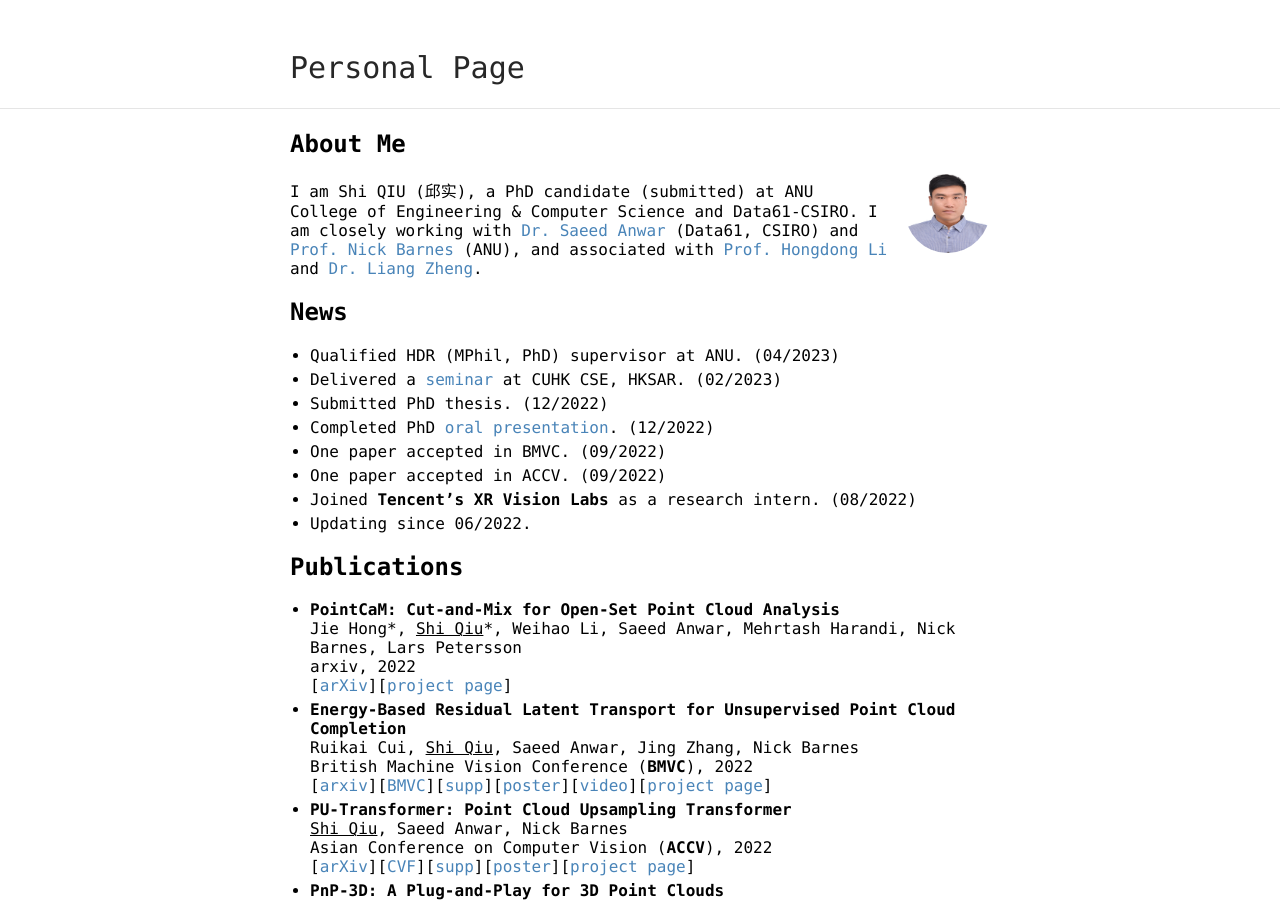
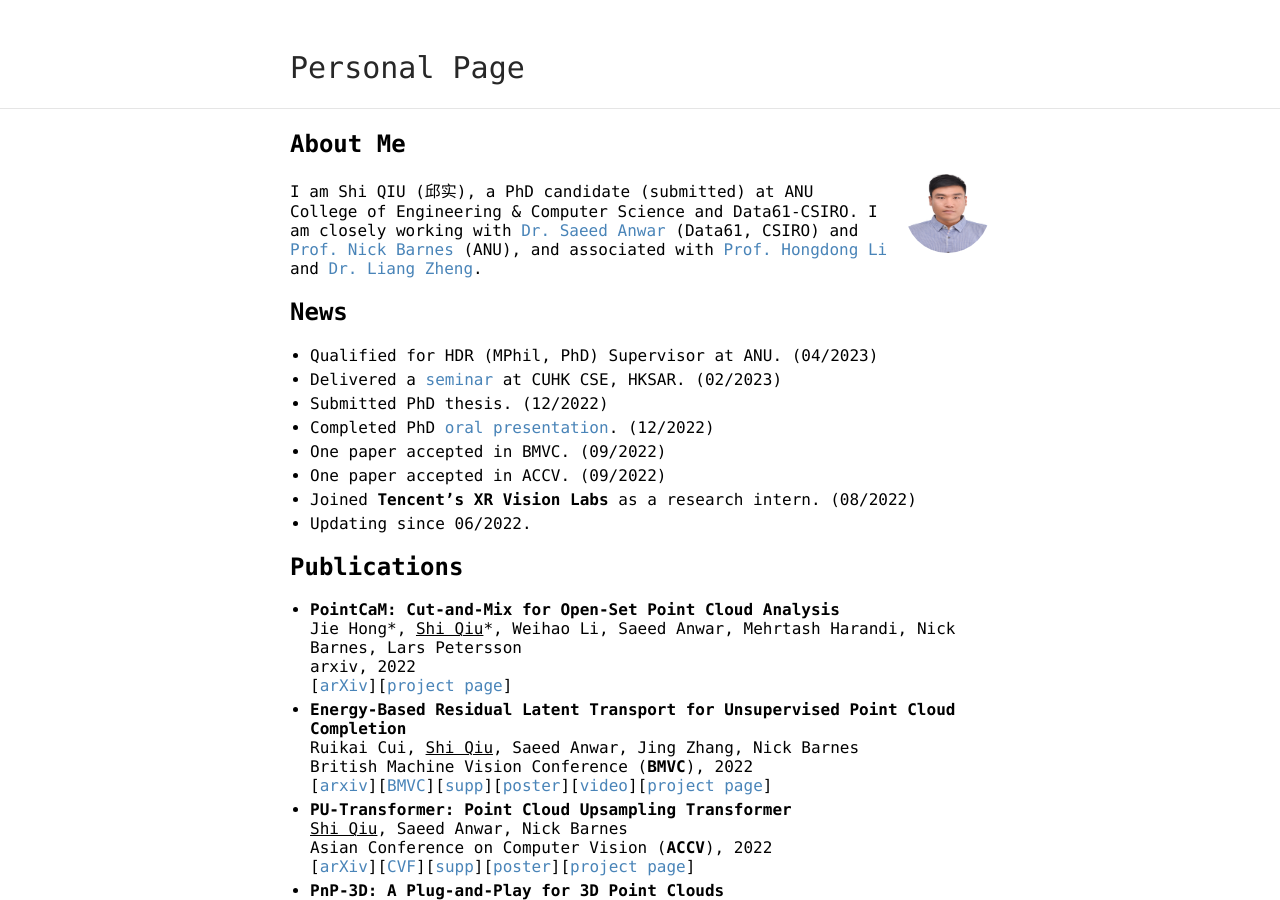
Before and after one commit to ShiQiu0419/ShiQiu0419.github.io, a Jekyll site: the page built from index.md, in a window 1280 px wide and 900 px high. Built offline with Jekyll 4.4.1, drawn with Linux system fonts in a browser that asks for light colours; our own code applies the rules of GitHub Pages for plain Markdown files.

Commit message:
Update index.md

```diff
--- a/index.md
+++ b/index.md
@@ -8,7 +8,7 @@ layout: default
 I am Shi QIU (邱实), a PhD candidate (submitted) at ANU College of Engineering & Computer Science and Data61-CSIRO. I am closely working with [Dr. Saeed Anwar](https://saeed-anwar.github.io/) (Data61, CSIRO) and [Prof. Nick Barnes](http://users.cecs.anu.edu.au/~nmb/) (ANU), and associated with [Prof. Hongdong Li](http://users.cecs.anu.edu.au/~hongdong/) and [Dr. Liang Zheng](https://zheng-lab.cecs.anu.edu.au/index.html).
 
 ## News
-* Qualified HDR (MPhil, PhD) supervisor at ANU. (04/2023)
+* Qualified for HDR (MPhil, PhD) Supervisor at ANU. (04/2023)
 * Delivered a [seminar](https://www.cse.cuhk.edu.hk/upcoming-events/learning-deep-feature-representations-of-3d-point-cloud-data/) at CUHK CSE, HKSAR. (02/2023)
 * Submitted PhD thesis. (12/2022)
 * Completed PhD [oral presentation](https://drive.google.com/file/d/1s5WA7QUt-KPXTKrVfX8OfKB_EPONPWlh/view?usp=sharing). (12/2022)
```
